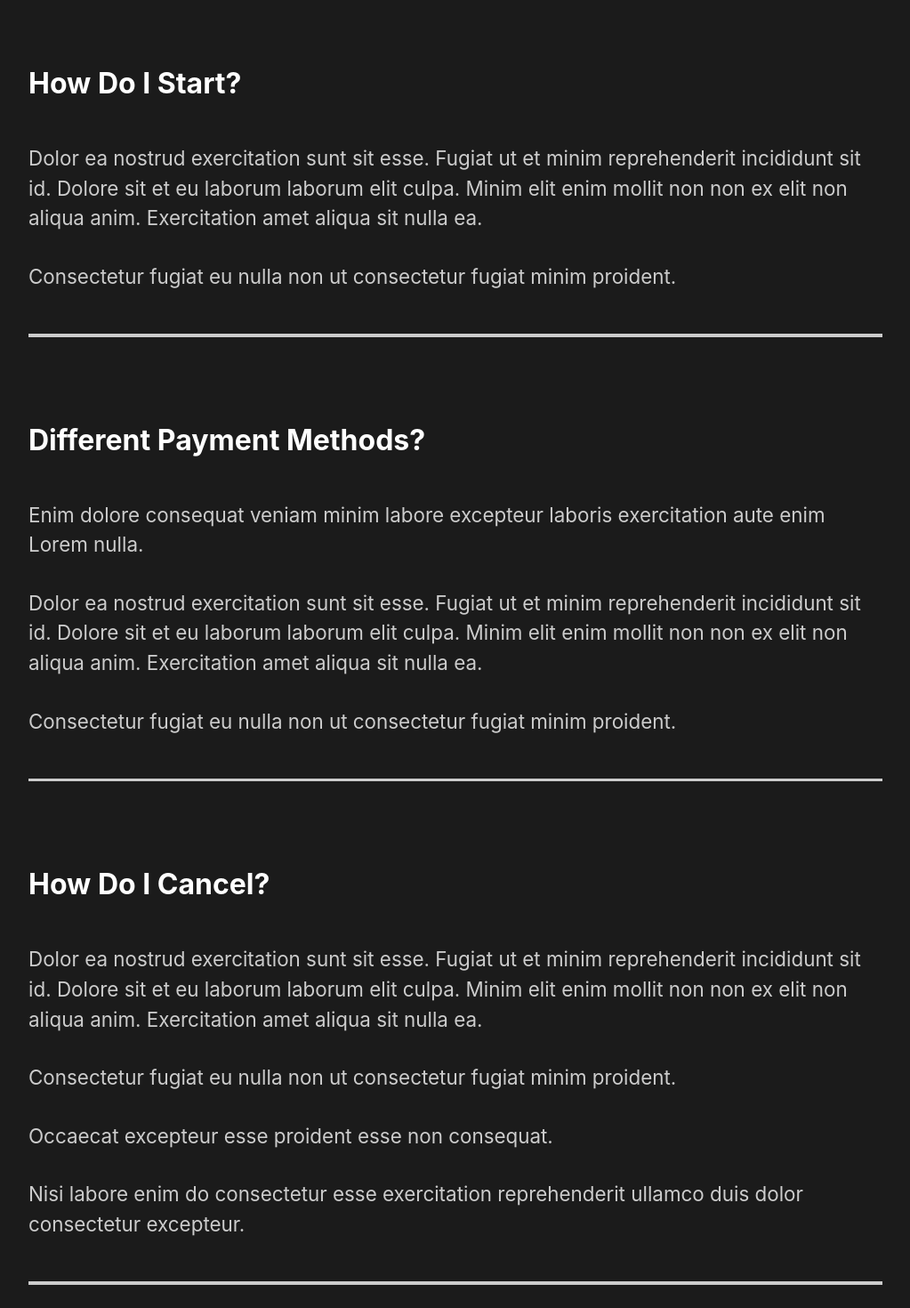
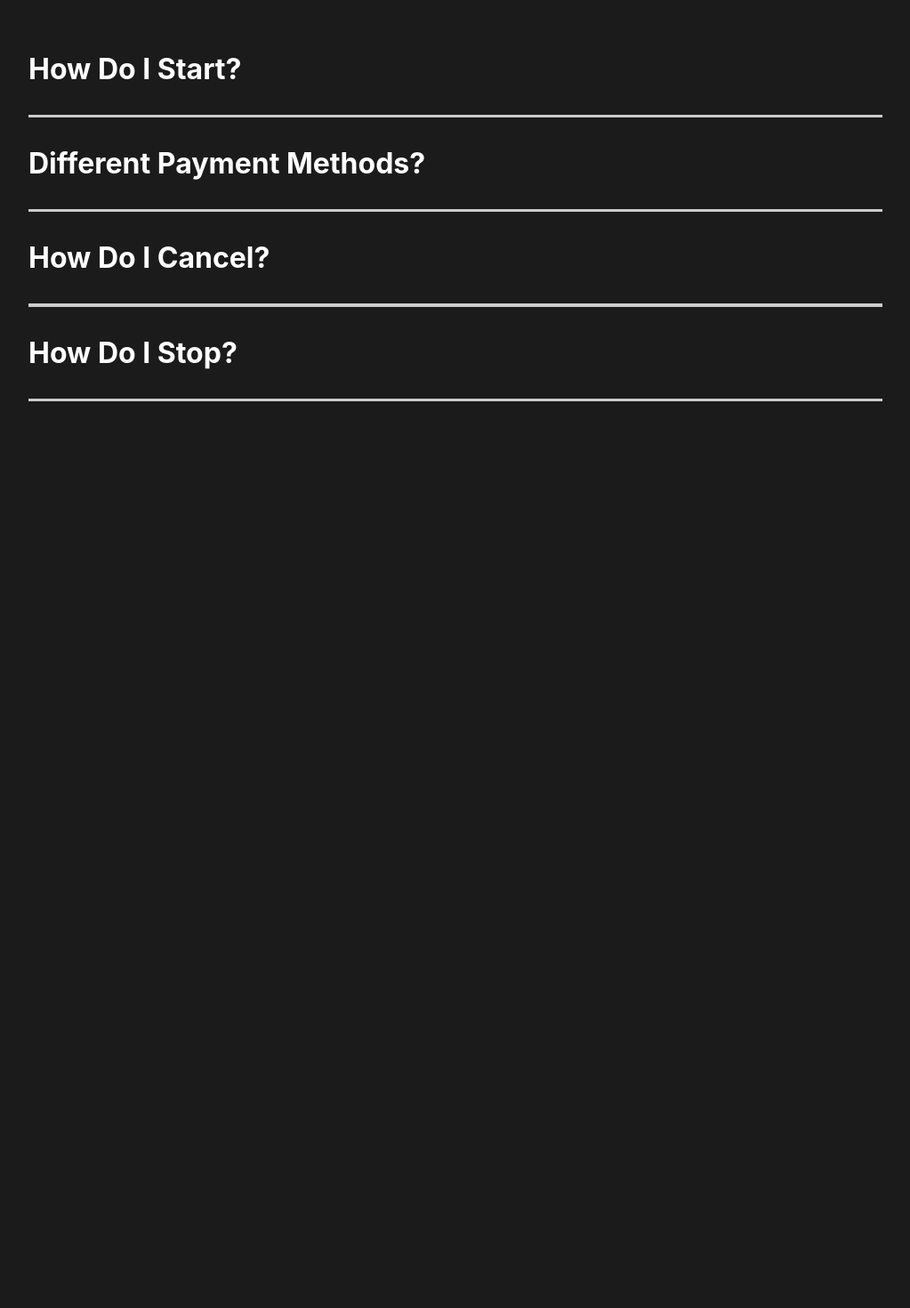
Before and after one commit to GeorgiPetrushev/creative-react-web, a React (Create React App) app: page / in a window 1280 px wide. Shown: the part 1760-3230 px from the top of the page at 89% size, without its empty margins (128-1151 px from the left). After the commit the page ends 2240 px from the top, so only its background shows below. Built offline with nearby package versions, Linux system fonts and the light colour scheme; the HTML template or start-up script is replaced by a standard one.

Commit message:
17 and 18 addni faq Animation

```diff
--- a/src/components/FaqSection.js
+++ b/src/components/FaqSection.js
@@ -1,46 +1,48 @@
 import React from 'react';
 import styled from 'styled-components';
 import { About } from '../style';
+import Toggle from './Toggle';
+import { AnimateSharedLayout } from 'framer-motion';
 
 const FaqSection = () => {
+
     return(
         <Faq>
             <h2>Any questions?<span>FAQ</span></h2>
-            <div className="question">
-                <h4>How Do I Start?</h4>
+                <AnimateSharedLayout>
+                    <Toggle title="How Do I Start?">
+
                             <div className='answer'>
                                 <p>Dolor ea nostrud exercitation sunt sit esse. Fugiat ut et minim reprehenderit incididunt sit id. Dolore sit et eu laborum laborum elit culpa. Minim elit enim mollit non non ex elit non aliqua anim. Exercitation amet aliqua sit nulla ea.</p>
                                 <p>Consectetur fugiat eu nulla non ut consectetur fugiat minim proident.</p>
                             </div>
-                <div className='faq-line'></div>
-            </div>
-            <div className="question">
-                <h4>Different Payment Methods?</h4>
-                <div className='answer'>
-                    <p>Enim dolore consequat veniam minim labore excepteur laboris exercitation aute enim Lorem nulla.</p>
-                    <p>Dolor ea nostrud exercitation sunt sit esse. Fugiat ut et minim reprehenderit incididunt sit id. Dolore sit et eu laborum laborum elit culpa. Minim elit enim mollit non non ex elit non aliqua anim. Exercitation amet aliqua sit nulla ea.</p>
-                    <p>Consectetur fugiat eu nulla non ut consectetur fugiat minim proident.</p>
-                </div>
-                <div className='faq-line'></div>
-            </div>
-            <div className="question">
-                <h4>How Do I Cancel?</h4>
-                <div className='answer'>
-                    <p>Dolor ea nostrud exercitation sunt sit esse. Fugiat ut et minim reprehenderit incididunt sit id. Dolore sit et eu laborum laborum elit culpa. Minim elit enim mollit non non ex elit non aliqua anim. Exercitation amet aliqua sit nulla ea.</p>
-                    <p>Consectetur fugiat eu nulla non ut consectetur fugiat minim proident.</p>
-                    <p>Occaecat excepteur esse proident esse non consequat.</p>
-                    <p>Nisi labore enim do consectetur esse exercitation reprehenderit ullamco duis dolor consectetur excepteur.</p>
-                </div>
-                <div className='faq-line'></div>
-            </div>
-            <div className="question">
-                <h4>How Do I Stop?</h4>
+
+                    </Toggle>
+                    <Toggle title="Different Payment Methods?">
+
                             <div className='answer'>
                                 <p>Dolor ea nostrud exercitation sunt sit esse. Fugiat ut et minim reprehenderit incididunt sit id. Dolore sit et eu laborum laborum elit culpa. Minim elit enim mollit non non ex elit non aliqua anim. Exercitation amet aliqua sit nulla ea.</p>
                                 <p>Consectetur fugiat eu nulla non ut consectetur fugiat minim proident.</p>
                             </div>
-                <div className='faq-line'></div>
+
+                    </Toggle>
+                    <Toggle title="How Do I Cancel?">
+
+                            <div className='answer'>
+                                <p>Dolor ea nostrud exercitation sunt sit esse. Fugiat ut et minim reprehenderit incididunt sit id. Dolore sit et eu laborum laborum elit culpa. Minim elit enim mollit non non ex elit non aliqua anim. Exercitation amet aliqua sit nulla ea.</p>
+                                <p>Consectetur fugiat eu nulla non ut consectetur fugiat minim proident.</p>
                             </div>
+
+                    </Toggle>
+                    <Toggle title="How Do I Stop?">
+
+                            <div className='answer'>
+                                <p>Dolor ea nostrud exercitation sunt sit esse. Fugiat ut et minim reprehenderit incididunt sit id. Dolore sit et eu laborum laborum elit culpa. Minim elit enim mollit non non ex elit non aliqua anim. Exercitation amet aliqua sit nulla ea.</p>
+                                <p>Consectetur fugiat eu nulla non ut consectetur fugiat minim proident.</p>
+                            </div>
+
+                    </Toggle>
+                </AnimateSharedLayout>
         </Faq>
 
     );
@@ -54,6 +56,10 @@
     h2{
         padding-bottom: 2rem;
         font-weight: lighter;
+    }
+    h4{
+        padding-bottom: 2rem;
+        padding-top: 2rem;
     }
     .faq-line{
         background: #cccccc;
@@ -70,6 +76,7 @@
             padding: 1rem 0rem;
         }
     }
+
 `;
 
 export default FaqSection;
--- /dev/null
+++ b/src/components/Toggle.js
@@ -0,0 +1,18 @@
+import { motion } from 'framer-motion';
+import React,{useState} from 'react';
+
+
+const Toggle = ({children,title}) => {
+    const [toggle,setToggle] = useState(false);
+
+    return(
+        <motion.div layout onClick={() => setToggle(!toggle)} style={{cursor:'pointer'}}>
+            <motion.h4 layout>{title}</motion.h4>
+            {toggle ? children : ''}
+            <div className='faq-line'></div>
+        </motion.div>
+    );
+
+}
+
+export default Toggle;
```
Lines whose indentation alone changed are shown as unchanged.
